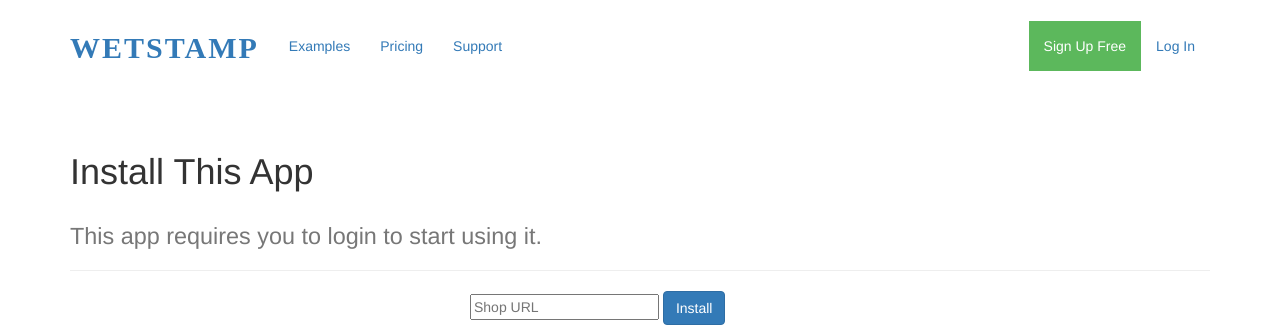
After one commit to nickmalcolm/wetstamp, a Rails app: template app/views/sessions/new.html.erb in a window 1280 px wide. The commit adds this page. Shown: the top 332 px of the page. Run offline with Rails 7, Linux system fonts and the light colour scheme; the template is opened without the code that fills it, so the values that code supplies are empty; style sheets or scripts are compiled from the project's sources; some libraries are stand-ins or nearby versions.

Commit message:
Use the shopify_app gem instead, and make it all work.

```diff
--- a/app/controllers/application_controller.rb
+++ b/app/controllers/application_controller.rb
@@ -1,5 +1,14 @@
 class ApplicationController < ActionController::Base
-  # Prevent CSRF attacks by raising an exception.
-  # For APIs, you may want to use :null_session instead.
-  protect_from_forgery with: :exception
+  protect_from_forgery
+
+  # It will re-login if a user tries to access the application from a different shop
+  before_filter :login_again_if_different_shop
+
+  def current_shop
+    if session[:shop_id]
+      @current_shop ||= Shop.find(session[:shop_id])
+    end
+  end
+  helper_method :current_shop
+
 end
--- a/app/controllers/stamps_controller.rb
+++ b/app/controllers/stamps_controller.rb
@@ -1,4 +1,5 @@
 class StampsController < ApplicationController
+  around_filter :shopify_session
   before_action :set_stamp, only: [:show, :edit, :update, :destroy]
 
   # GET /stamps
--- a/app/views/home/index.html.erb
+++ b/app/views/home/index.html.erb
@@ -2,3 +2,9 @@
   WETSTAMP
 </h1>
 <h2>Watermark your Shopify images</h2>
+
+<% if current_shop %>
+  Logged In
+<% else %>
+  Logged out
+<% end %>
--- a/app/views/layouts/application.html.erb
+++ b/app/views/layouts/application.html.erb
@@ -32,8 +32,15 @@
           </li>
         </ul>
         <ul class="nav navbar-nav navbar-right">
-          <li class="bg-success"><a href="#">Sign Up Free</a></li>
-          <li class=""><a href="#">Log In</a></li>
+          <% if current_shop %>
+            <li class="">
+              <%= link_to "Log Out", logout_path, method: :delete, data: {no_turbolink: ""} %>
+            </li>
+          <% else %>
+            <li class="bg-success"><a href="#">Sign Up Free</a></li>
+            <li class=""><a href="#">Log In</a></li>
+          <% end %>
+
         </ul>
       </nav>
     </div>
--- /dev/null
+++ b/app/views/sessions/new.html.erb
@@ -0,0 +1,21 @@
+<div class="page-header" id="login-header">
+  <h1>Install This App</h1>
+  <h1><small>This app requires you to login to start using it.</small></h1>
+</div>
+
+<div style="width:340px; margin:0 auto;">
+  <%= form_tag login_path, :class => 'form-search' do %>
+    <%= text_field_tag 'shop', nil, :placeholder => 'Shop URL', :class => 'btn-large' %>
+    <%= submit_tag 'Install', :class => 'btn btn-primary btn-large' %>
+  <% end %>
+</div>
+
+<p align="center" style="margin-top:30px">
+  <%= image_tag 'shopify.png' %>
+</p>
+
+<br/>
+
+<p align="center" class="muted">
+  Don't have a shop? <a href="https://app.shopify.com/services/partners/api_clients/test_shops">Create a Test Shop</a>
+</p>
--- a/config/environments/development.rb
+++ b/config/environments/development.rb
@@ -34,4 +34,7 @@ Rails.application.configure do
 
   # Raises error for missing translations
   # config.action_view.raise_on_missing_translations = true
+
+  config.shopify.api_key = '2e1af218aef0908861de14c227c4915e'
+  config.shopify.secret = 'c2139f7706cbfa7e0b29f5be14a6277d'
 end
--- a/config/routes.rb
+++ b/config/routes.rb
@@ -1,5 +1,13 @@
 Rails.application.routes.draw do
+
   resources :stamps
+
+  controller :sessions do
+    get 'login' => :new
+    post 'login' => :create
+    get 'auth/shopify/callback' => :show
+    delete 'logout' => :destroy
+  end
 
   root to: 'home#index'
 end
```
Also changed, not shown: app/controllers/sessions_controller.rb (added, +59 -0 lines), app/helpers/tabs_helper.rb (added, +11 -0 lines), app/models/shop.rb (+19 -1 lines), config/initializers/omniauth.rb (added, +14 -0 lines), Gemfile, Gemfile.lock, app/assets/images/shopify-114.png (added).
